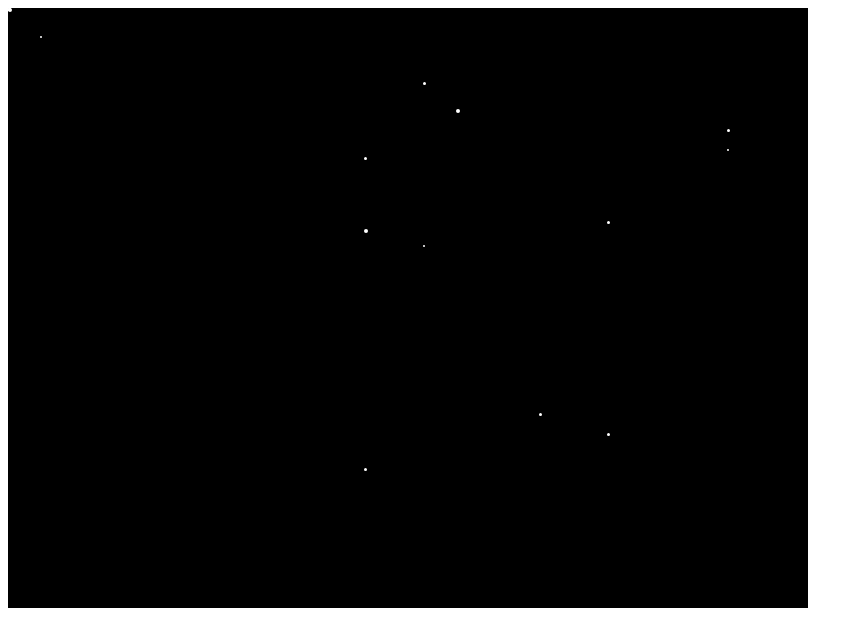
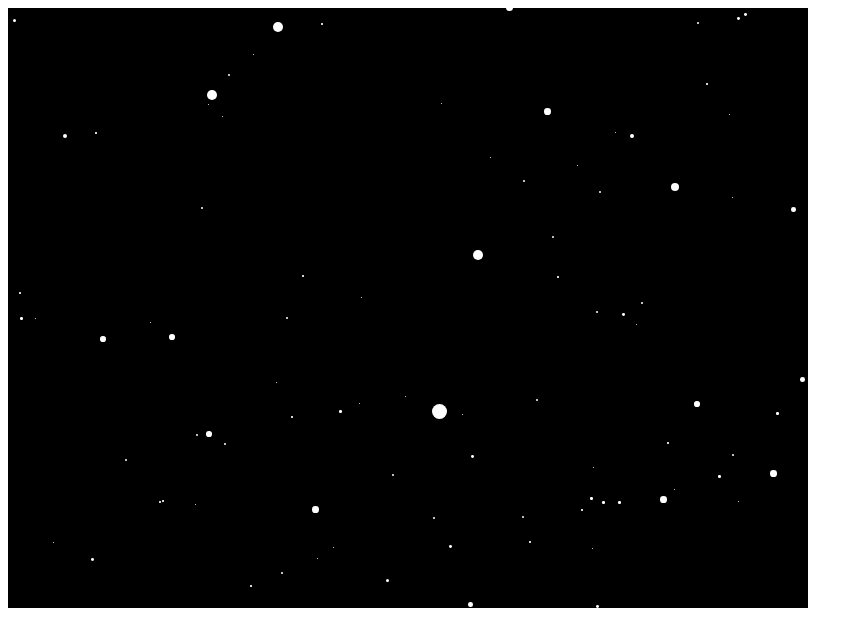
Before and after one commit to MinhTriet2104/starfield, a plain HTML site: page index.html in a window 1280 px wide. Shown: the whole page, without its empty margins (0-863 px from the left). Drawn offline with nearby package versions, Linux system fonts and the light colour scheme; animation ran at ten frames a second.

Commit message:
complete the starfield

```diff
--- a/index.html
+++ b/index.html
@@ -36,52 +36,75 @@
     </div>
     <script src="https://code.jquery.com/jquery-3.4.0.js"></script>
     <script>
-        let n = 800;
-        const stars = [];
-        const listStar = [];
-        let distance = 100;
+        let n = 800; //This variable contain the number of star
+        const stars = []; //Array of star
+        const listStar = []; //Array of element star
+        const centerX = 400; //center of the X
+        const centerY = 300; //center of the Y
 
+        //Function return a random number from min to max
         function randRange(min, max) {
             return Math.floor(Math.random() * (max - min + 1) + min);
         }
 
         function star() {
-            this.top = randRange(0, 600);
-            this.left = randRange(0, 800);
-            this.height = randRange(2, 4);
-            this.width = this.height;
-            this.distance = 400;
+            this.x = randRange(0, 800); //random position x
+            this.y = randRange(0, 600); //random position y
+            this.z = randRange(0, 800); //random position z
+            this.height = 1; //init height is 2
+            this.width = this.height; //the star is a circle so the width must = the height
         }
 
+        //Create a n of star
         function setup() {
             for (let i = 0; i < n; i++) {
                 stars[i] = new star();
             }
         }
 
+        //Show stars to the screen
         function show() {
             for (let i = 0; i < n; i++) {
-                listStar[i] = (`<div class="star" style="top: ${stars[i].top}px; left: ${stars[i].left}px; height: ${stars[i].height}px; width: ${stars[i].width}px;"></div>`);
+                //update the x and y to make the star move faster when it near our face
+                let x = Math.floor((stars[i].x - centerX) * (800 / stars[i].z));
+                stars[i].x = x + centerX;
+
+                let y = Math.floor((stars[i].y - centerY) * (800 / stars[i].z));
+                stars[i].y = y + centerY;
+
+                //Also make the star bigger when it near
+                stars[i].height = stars[i].height * (800 / stars[i].z) + 0.2;
+                stars[i].width = stars[i].height;
+
+                //input x, y, heigh, width to the list contain element star
+                listStar[i] = (`<div class="star" style="top: ${stars[i].y}px; left: ${stars[i].x}px; height: ${stars[i].height}px; width: ${stars[i].width}px;"></div>`);
             }
-            $('#stars').html(listStar.join(''));
+            $('#stars').html(listStar.join('')); //Now output it to the screen
         }
 
-        function update() {
+        function check() {
             for (let i = 0; i < n; i++) {
-                let speed = stars[i].left * 0.05;
-                stars[i].top = stars[i].top + stars[i].top / (20 - speed);
-                stars[i].left = stars[i].left + stars[i].left / (20 - speed);
-                //stars[i].height +=  0.05;
-                stars[i].width = stars[i].height;
-                listStar[i] = (`<div class="star" style="top: ${stars[i].top}px; left: ${stars[i].left}px; height: ${stars[i].height}px; width: ${stars[i].width}px;"></div>`)
+                stars[i].z -= 10;
+                //check if the z is less than 0 mean the star is out of screen
+                //then we random the star again to bring it back to the screen
+                if (stars[i].z <= 0) {
+                    stars[i].x = randRange(0, 800);
+                    stars[i].y = randRange(0, 600);
+                    stars[i].z = 800;
+                    stars[i].height = 1;
+                    stars[i].width = stars[i].height;
+                }
+
+                //After update our properties we need to update the listStar to print it to the screen
+                listStar[i] = (`<div class="star" style="top: ${stars[i].y}px; left: ${stars[i].x}px; height: ${stars[i].height}px; width: ${stars[i].width}px;"></div>`)
             }
-            $('#stars').html(listStar.join(''));
+            $('#stars').html(listStar.join('')); //Print it
         }
 
         function draw() {
             show();
-            update();
-            setTimeout(draw, 20);
+            check();
+            window.requestAnimationFrame(draw);
         }
 
         setup();
```
